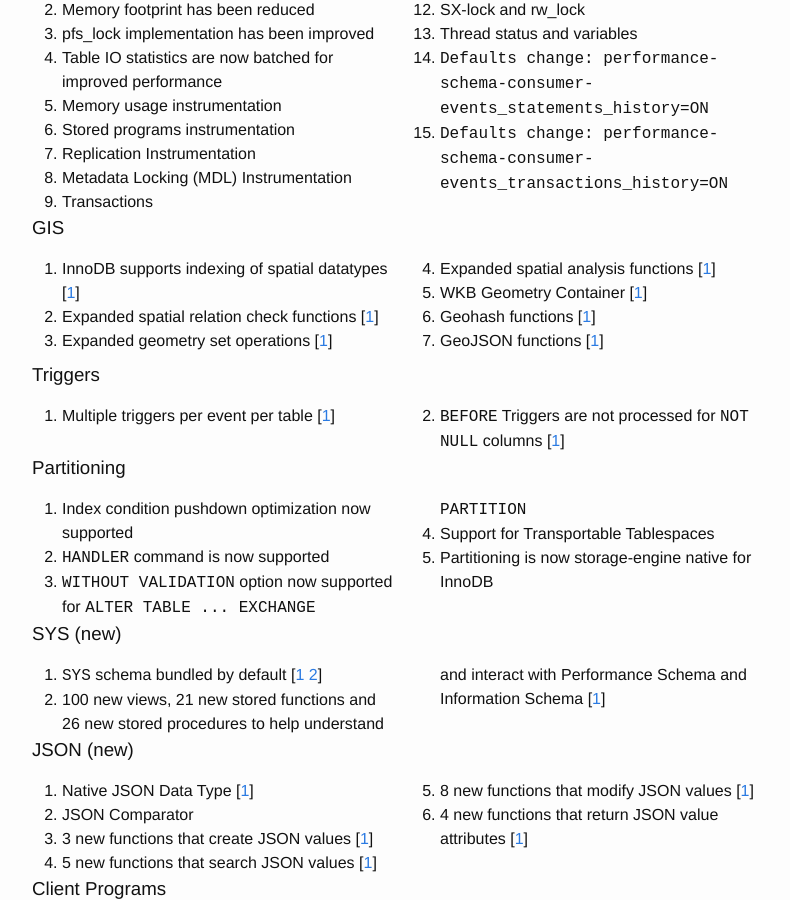
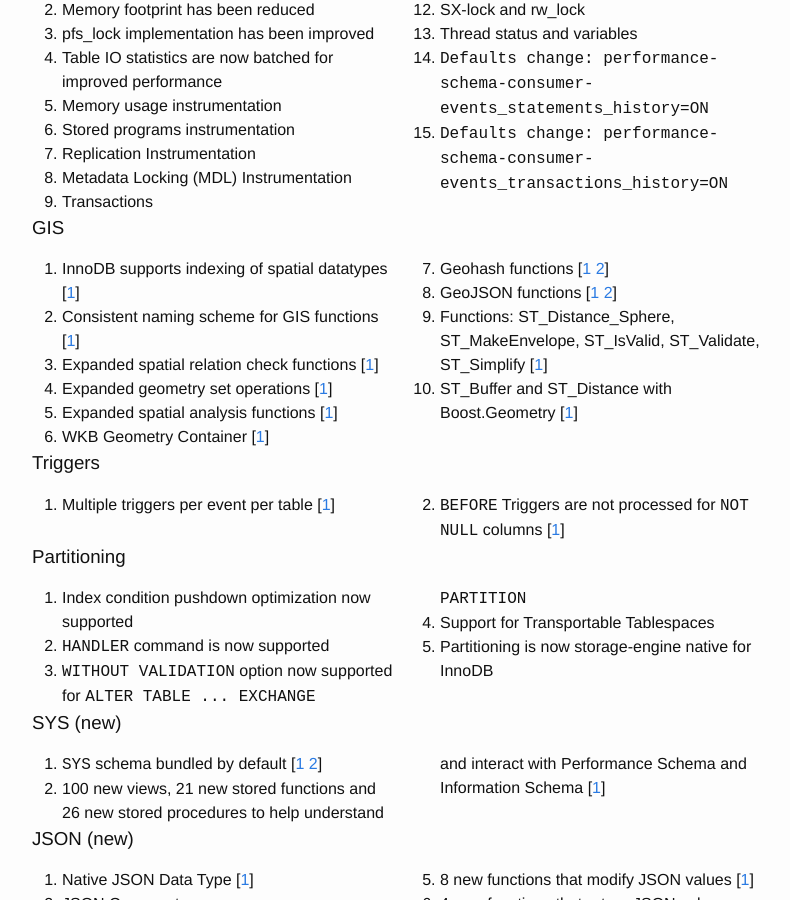
Before and after one commit to morgo/morgo.github.io, a Jekyll site: the page built from index.html, in a window 1280 px wide and 900 px high, scrolled down 2605 px. Shown: the whole window, without its empty margins (238-1028 px from the left). Built offline with Jekyll 4.4.1, drawn with Linux system fonts in a browser that asks for light colours.

Commit message:
Including improvements to optimizer and GIS

```diff
--- a/index.html
+++ b/index.html
@@ -103,7 +103,8 @@
  <li class="id">Optimizer cost constants are now configurable on a global or per engine basis [<a href="https://dev.mysql.com/doc/refman/5.7/en/cost-model.html">1</a> <a href="http://mysqlserverteam.com/optimizer-cost-model-improvements-in-mysql-5-7-5-dmr/">2</a>]</li>
  <li class="id">Query parser has been refactored and improved [<a href="https://dev.mysql.com/worklog/task/?id=6707">1</a>]</li>
  <li class="nd"><tt>EXPLAIN FOR CONNECTION</tt> [<a href="https://dev.mysql.com/doc/refman/5.7/en/explain-for-connection.html">1</a>]</li>
- <li class="zf"><tt>UNION ALL</tt> does not use a temporary table [<a href="https://dev.mysql.com/worklog/task/?id=1763">1</a>]</li>
+ <li class="zf"><tt>UNION ALL</tt> does not use a temporary table [<a href="https://dev.mysql.com/worklog/task/?id=1763">1</a> <a href="http://www.tocker.ca/2013/12/10/testing-the-union-all-optimization-in-mysql-5.7-dmr3.html
+">2</a> <a href="http://mysqlserverteam.com/state-of-the-union/">3</a> <a href="https://dev.mysql.com/doc/refman/5.7/en/union.html">4</a>]</li>
  <li class="id">Filesort is now optimized to pack values [<a href="http://mysqlserverteam.com/filesort-optimization-in-5-7-3-pack-values-in-the-sort-buffer/">1</a>]</li>
  <li class="nd">Subqueries in <tt>FROM</tt> clause handled same as a view [<a href="https://dev.mysql.com/doc/refman/5.7/en/subquery-optimization.html#derived-table-optimization">1</a>]</li>
  <li class="rt">Queries using row value constructors are now optimized [<a href="http://dev.mysql.com/doc/refman/5.7/en/range-optimization.html#row-constructor-range-optimization">1</a> <a href="http://dev.mysql.com/worklog/task/?id=7019">2</a>]</li>
@@ -179,14 +180,15 @@
 
 <ol>
  <li class="rt">InnoDB supports indexing of spatial datatypes [<a href="https://dev.mysql.com/doc/refman/5.7/en/creating-spatial-indexes.html">1</a>]</li>
+ <li class="rt">Consistent naming scheme for GIS functions [<a href="http://mysqlserverteam.com/spring-cleaning-in-the-gis-namespace/">1</a>]</li>
  <li class="rt">Expanded spatial relation check functions [<a href="http://dev.mysql.com/worklog/task/?id=7220">1</a>]</li>
  <li class="rt">Expanded geometry set operations [<a href="http://dev.mysql.com/worklog/task/?id=7221">1</a>]</li>
  <li class="rt">Expanded spatial analysis functions [<a href="http://dev.mysql.com/worklog/task/?id=7236">1</a>]</li>
  <li class="rt">WKB Geometry Container [<a href="http://dev.mysql.com/worklog/task/?id=7280">1</a>]</li>
- <li class="rt">Geohash functions [<a href="https://dev.mysql.com/doc/refman/5.7/en/spatial-geohash-functions.html">1</a>]</li>
- <li class="rt">GeoJSON functions [<a href="https://dev.mysql.com/doc/refman/5.7/en/spatial-geojson-functions.html">1</a>]</li>
-
-
+ <li class="rt">Geohash functions [<a href="https://dev.mysql.com/doc/refman/5.7/en/spatial-geohash-functions.html">1</a> <a href="http://mysqlserverteam.com/geohash-functions/">2</a>]</li>
+ <li class="rt">GeoJSON functions [<a href="https://dev.mysql.com/doc/refman/5.7/en/spatial-geojson-functions.html">1</a> <a href="http://mysqlserverteam.com/geojson-functions/">2</a>]</li>
+ <li class="rt">Functions: ST_Distance_Sphere, ST_MakeEnvelope, ST_IsValid, ST_Validate, ST_Simplify [<a href="http://dev.mysql.com/worklog/task/?id=8034">1</a>]</li>
+ <li class="rt">ST_Buffer and ST_Distance with Boost.Geometry [<a href="http://dev.mysql.com/worklog/task/?id=7929">1</a>]</li>
 </ol>
 
 </div>
```
